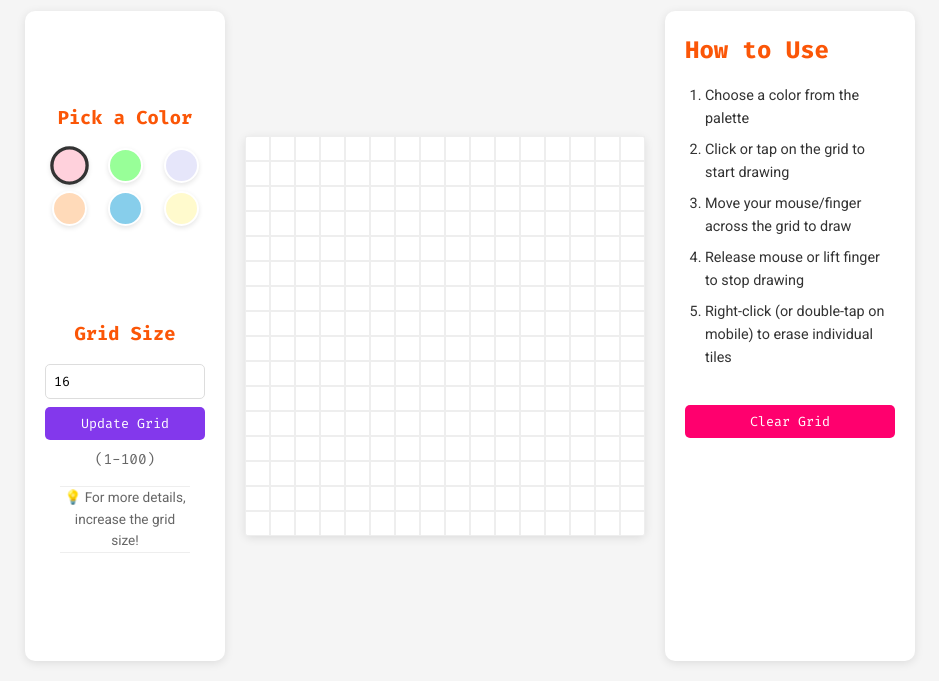
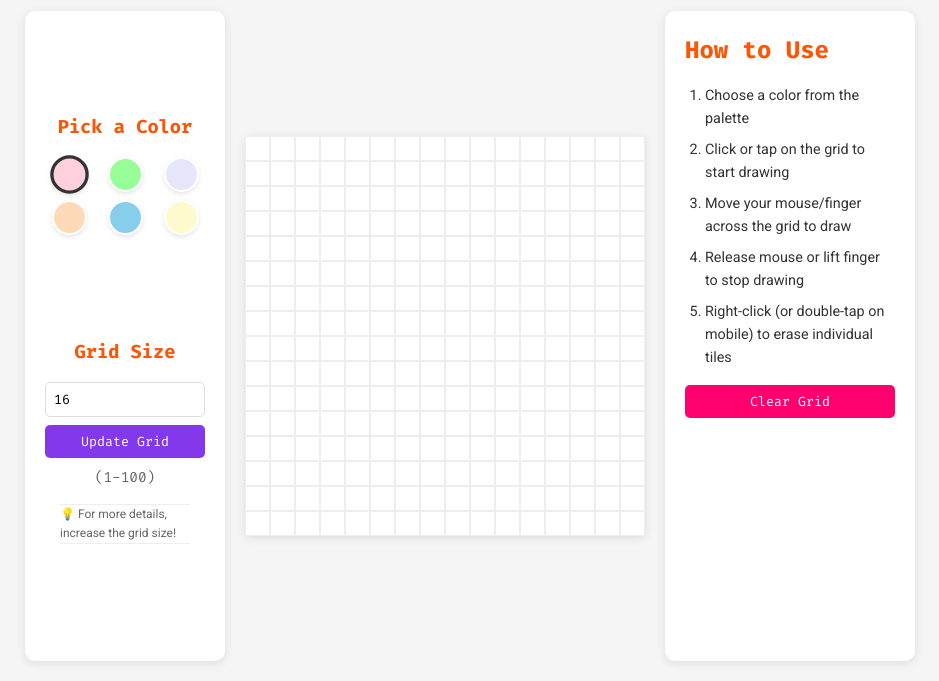
Before and after one commit to kimchijuice/etch-a-sketch, a plain HTML site: page index.html in a window 1280 px wide. Shown: the part 119-800 px from the top of the page, without its empty margins (170-1109 px from the left). Drawn offline with Linux system fonts and the light colour scheme; a web font is replaced by a local one.

Commit message:
Fix tip section and clear button layout

```diff
--- a/style.css
+++ b/style.css
@@ -145,7 +145,7 @@ button:hover {
 
 #clearButton {
     background-color: #ff006e;
-    margin-top: 20px;
+    /* margin-top: 20px; */
 }
 
 #clearButton:hover {
@@ -186,11 +186,12 @@ button:hover {
 
 .tip {
     margin: 15px;
-    padding: 15px, 0px;
+    /* padding: 15px, 0px; */
     border-top: 1px solid #eee;
     border-bottom: 1px solid #eee;
-    font-size: 0.85em;
+    font-size: 0.75em;
     color: #666;
+    text-align: left;
 }
 
 
```
